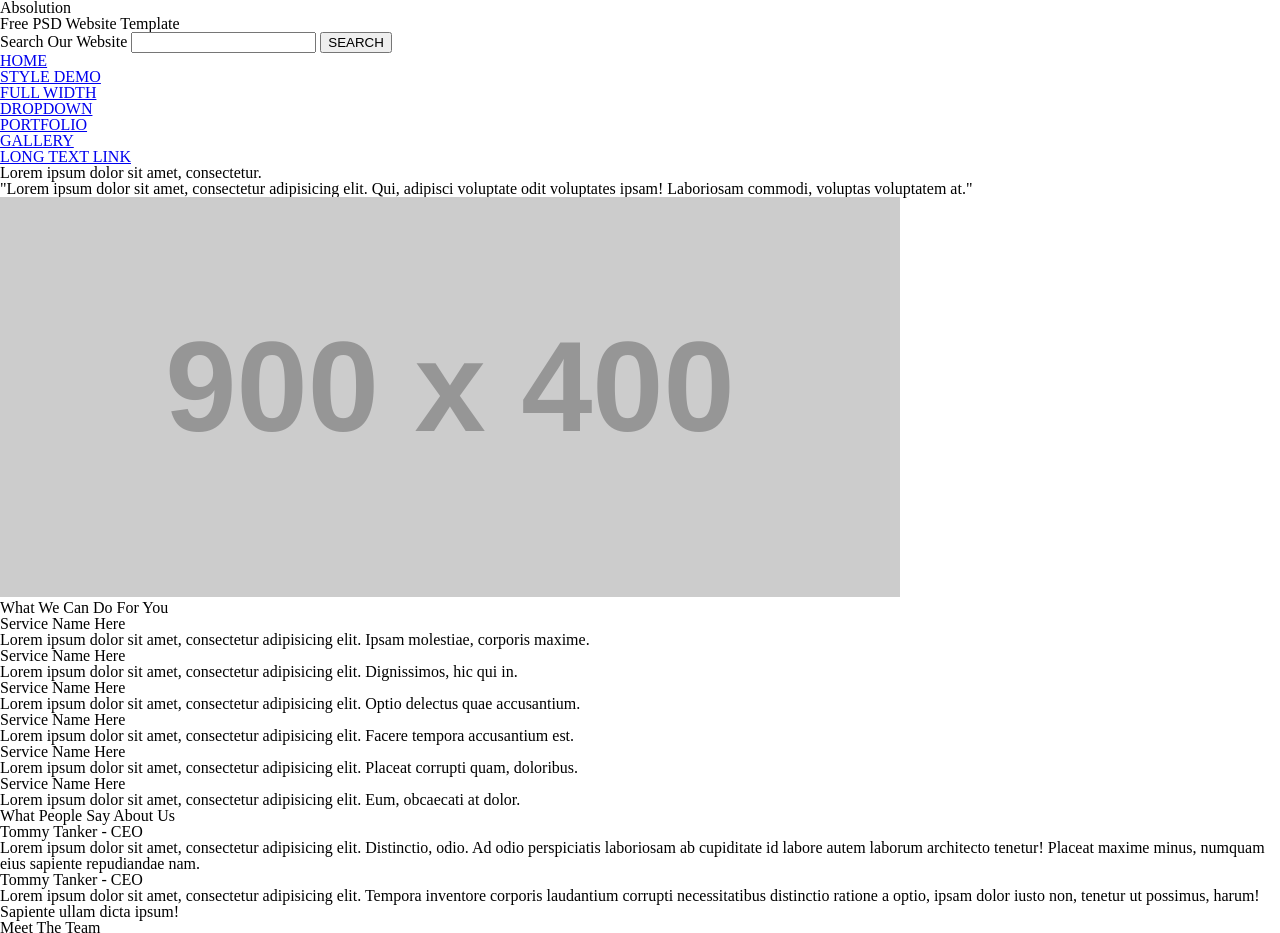
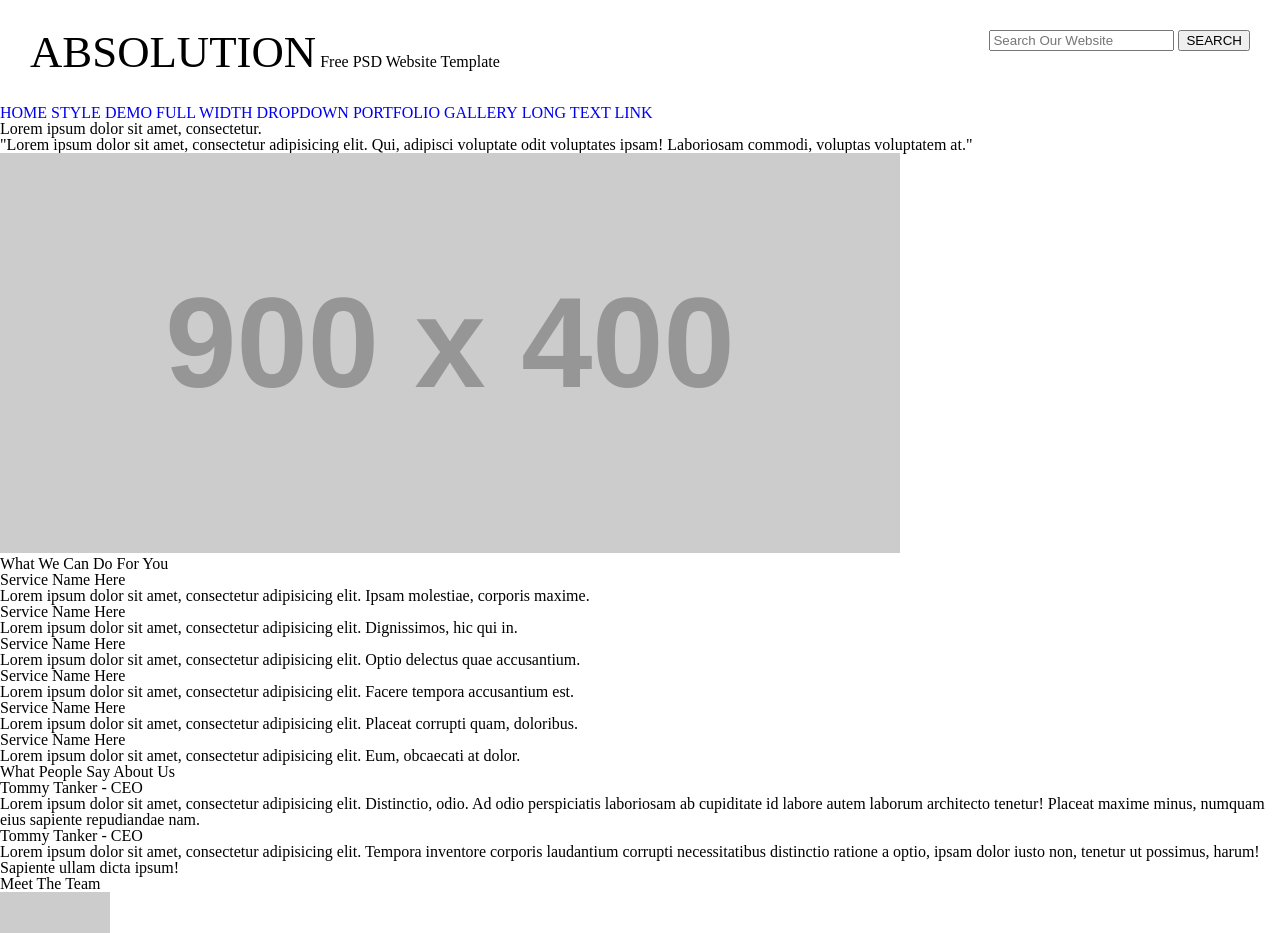
Before and after one commit to giselevizioli/Absolute, a plain HTML site: page index.html in a window 1280 px wide. Shown: the top 933 px of the page. Drawn offline with Linux system fonts and the light colour scheme.

Commit message:
Implementando header css

```diff
--- a/css/estilos.css
+++ b/css/estilos.css
@@ -1,3 +1,32 @@
-.list-cards {
+@font-face {
+	font-family: Minion-Pro;
+	src: url('../fonts/Minion-Pro.ttf');
+}
 
+.wrapper-header {
+	padding: 30px;
 }
+
+header h1 {
+	position: relative;
+	font: Minion-Pro;
+	font-size: 3.5vw;
+	display: inline;
+}
+
+header h2,form {
+	display: inline;
+}
+
+header form {
+	float: right;
+}
+
+.navbar {
+	display: inline;
+}
+
+.navbar a {
+	text-decoration: none;
+	color: none;
+}
--- a/index.html
+++ b/index.html
@@ -8,22 +8,24 @@
 </head>
 <body>
 	<header>
-		<h1>Absolution</h1>
-		<h2>Free PSD Website Template</h2>
-		<form action=" " method="post">
-  			<label for="busca">Search Our Website</label>
-  			<input type="search" id="busca" name="q">
-  			<button type="submit">SEARCH</button>
-		</form>
+		<div class="wrapper-header">
+			<h1 class="logo">ABSOLUTION</h1>
+			<h2>Free PSD Website Template</h2>
+			<form method="post">
+  				<label for="busca"></label>
+  				<input type="search" id="busca" placeholder="Search Our Website">
+  				<button type="submit">SEARCH</button>
+			</form>
+		</div>
 		<nav class="menu">
 			<ul>
-				<li><a href="#">HOME</a></li>
-				<li><a href="#">STYLE DEMO</a></li>
-				<li><a href="#">FULL WIDTH</a></li>
-				<li><a href="#">DROPDOWN</a></li>
-				<li><a href="#">PORTFOLIO</a></li>
-				<li><a href="#">GALLERY</a></li>
-				<li><a href="#">LONG TEXT LINK</a></li>
+				<li class="navbar"><a href="#">HOME</a></li>
+				<li class="navbar"><a href="#">STYLE DEMO</a></li>
+				<li class="navbar"><a href="#">FULL WIDTH</a></li>
+				<li class="navbar"><a href="#">DROPDOWN</a></li>
+				<li class="navbar"><a href="#">PORTFOLIO</a></li>
+				<li class="navbar"><a href="#">GALLERY</a></li>
+				<li class="navbar"><a href="#">LONG TEXT LINK</a></li>
 			</ul>
 		</nav>
 	</header>
```
Also changed, not shown: fonts/Minion-Pro.ttf (added).
